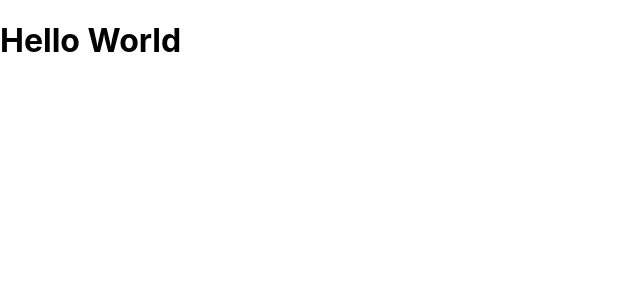
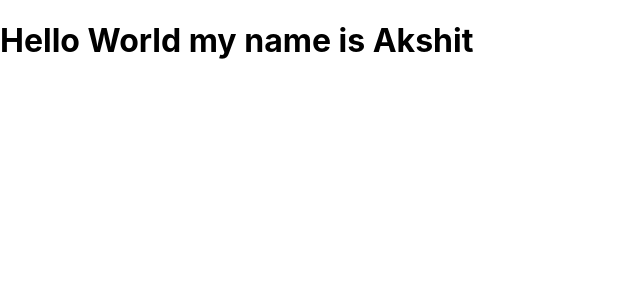
Before and after one commit to AKSHIT989/Twitter-Clone, a React (Create React App) app in the folder twitter-clone/: page / in a window 1280 px wide. Shown: the top 300 px of the page, without its empty margins (0-640 px from the left). Built offline with nearby package versions, Linux system fonts and the light colour scheme.

Commit message:
my name added

```diff
--- a/twitter-clone/src/App.js
+++ b/twitter-clone/src/App.js
@@ -2,7 +2,7 @@
 import "./App.css";
 
 function App() {
-  return <h1>Hello World</h1>;
+  return <h1>Hello World my name is Akshit</h1>;
 }
 
 export default App;
```
